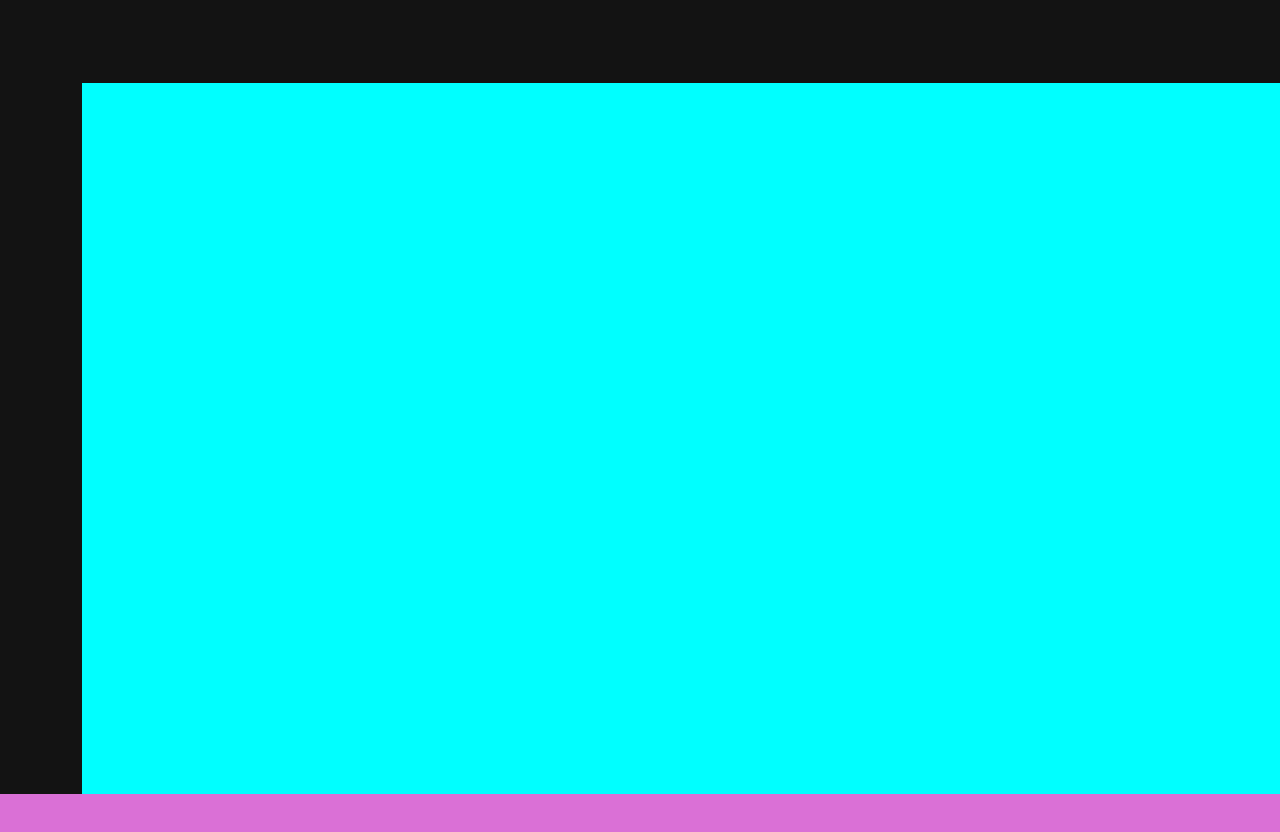
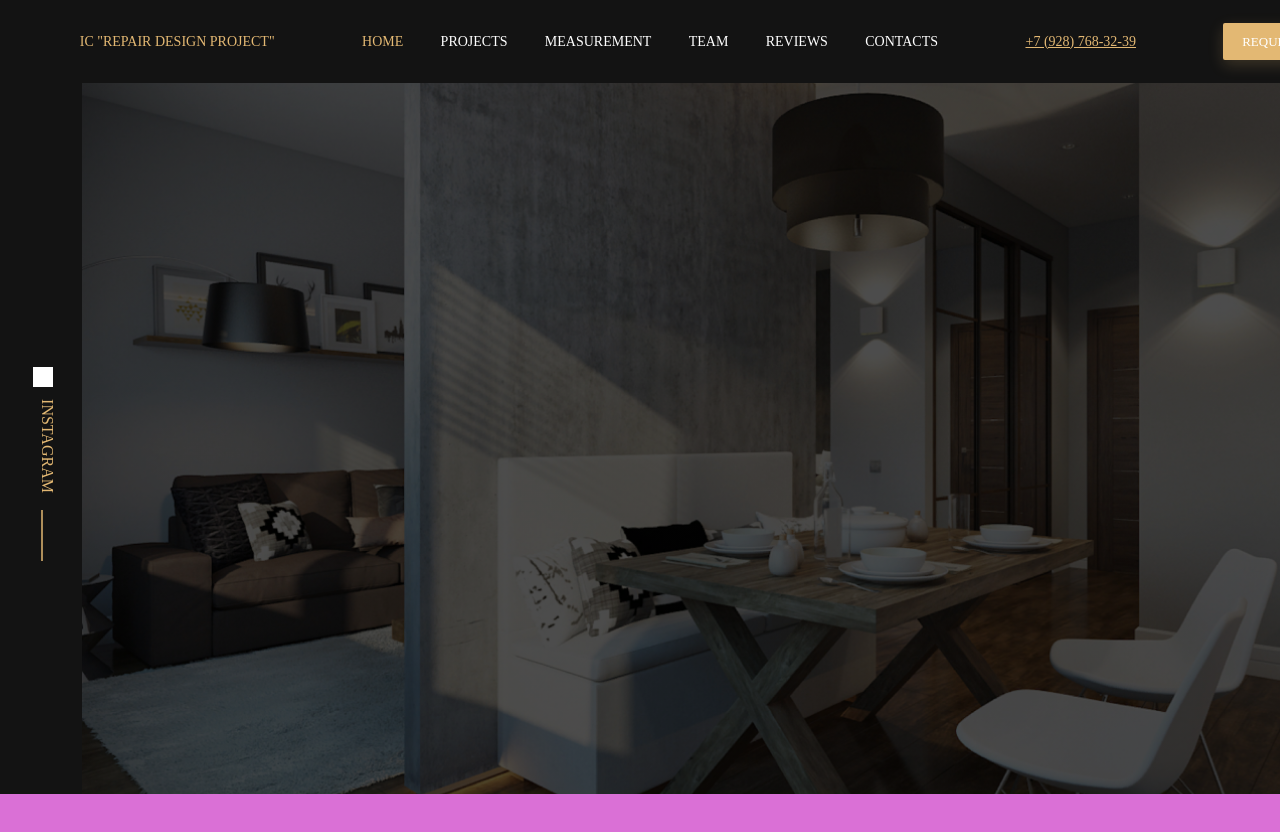
Before and after one commit to viktorsipach/repair-design-project, a plain HTML site: page index.html in a window 1280 px wide. Shown: the top 832 px of the page. Drawn offline with nearby package versions, Linux system fonts and the light colour scheme; a web font is replaced by a local one.

Commit message:
feat: add header

```diff
--- a/index.html
+++ b/index.html
@@ -1,19 +1,43 @@
 <!DOCTYPE html>
 <html lang="en">
+
 <head>
   <meta charset="UTF-8">
   <meta name="viewport" content="width=device-width, initial-scale=1.0">
   <meta http-equiv="X-UA-Compatible" content="ie=edge">
   <link rel="stylesheet" href="https://cdnjs.cloudflare.com/ajax/libs/meyer-reset/2.0/reset.min.css">
-    <link rel="stylesheet" type="text/css"  href="./scss/main.css">
+  <link href="https://fonts.googleapis.com/css?family=Faustina&display=swap" rel="stylesheet">
+  <link href="https://fonts.googleapis.com/css?family=Source+Serif+Pro:400,700&display=swap" rel="stylesheet">
+  <link rel="stylesheet" type="text/css" href="./scss/style.css">
   <title>Design</title>
 </head>
+
 <body>
   <div class="wrapper">
-      <header class="header"></header>
-      <div class="calculate-cost">
-        <aside class="calculate-cost__aside"></aside>
-        <section class="calculate-cost__section"></section>
+    <header class="header">
+      <h1 class="logo"> IC "Repair Design Project"</h1>
+      <ul class="header-menu">
+        <li class="header-menu__item"><a class="header-menu__link_disabled" href="#">HOME</a></li>
+        <li class="header-menu__item"><a class="header-menu__link" href="#">PROJECTS</a></li>
+        <li class="header-menu__item"><a class="header-menu__link" href="#">MEASUREMENT</a> </li>
+        <li class="header-menu__item"><a class="header-menu__link" href="#">TEAM </a> </li>
+        <li class="header-menu__item"><a class="header-menu__link" href="#">REVIEWS</a> </li>
+        <li class="header-menu__item"><a class="header-menu__link" href="#">CONTACTS</a></li>
+      </ul>
+      <p class="header-phone">+7 (928) 768-32-39</p>
+      <form action="#" class="header-form">
+        <input type="submit" value="Request a call" class="header-form__input">
+      </form>
+    </header>
+    <div class="main-container">
+      <aside class="aside">
+        <a href="#" class="aside__link">
+          <img class="aside__img" src="./assets/img/instagram.png" alt="instagram" width="20px" height="20px">
+          <p class="aside__text">instagram</p>
+          <img src="./assets/img/Vector.svg" alt="vector" class="aside__vector">
+        </a>
+      </aside>
+      <section class="calculate-cost"></section>
     </div>
     <section class="completed-projects"></section>
     <section class="video"></section>
@@ -30,4 +54,5 @@
     <footer class="footer"></footer>
   </div>
 </body>
+
 </html>
--- a/scss/layout/_calculate-cost.scss
+++ /dev/null
@@ -1,30 +0,0 @@
-.calculate-cost {
-    width: 100%;
-    height: 7%;
-    display: flex;
-
-    @media (max-width: 860px) {
-       width: 100%;
-       height: 5%;
-    }
-}
-
-.calculate-cost__aside {
-    width: 5.7%;
-    height: 100%;
-    background-color: #131313;
-
-    @media (max-width: 860px) {
-        display: none;
-    }
-}
-
-.calculate-cost__section {
-    width: 94.3%;
-    height: 100%;
-    background-color: aqua;
-
-    @media (max-width: 860px) {
-        width: 100%;
-    }
-}
--- a/scss/layout/_header.scss
+++ b/scss/layout/_header.scss
@@ -1,10 +1,115 @@
 .header {
     width: 100%;
     height: 0.82%;
+    position: relative;
+    display: flex;
+    justify-content: space-around;
+    align-items: center;
     background-color: #131313;
 
     @media (max-width: 860px) {
       width: 100%;
       height: 0.65%;
+      display: flex;
+      justify-content: space-around;
     }
 }
+
+.logo {
+  margin-left: 2.5%;
+  font-family:'Source Serif Pro', serif;
+  font-size: 14px;
+  line-height: 16px;
+  text-transform: uppercase;
+  color: #E3B873;
+
+  @media (max-width: 860px) {
+    margin-right: 5%;
+    margin-left: 5%;
+    font-size: 12px;
+    line-height: 14px;
+   }
+}
+
+.header-menu {
+  width: 40%;
+  display: flex;
+  justify-content: space-between;
+
+
+  &__link {
+    font-family: 'Source Serif Pro', serif;
+    font-size: 14px;
+    line-height: 16px;
+    text-decoration: none;
+    color: #FFFFFF;
+  }
+
+  &__link_disabled {
+    font-family: 'Source Serif Pro', serif;
+    font-size: 14px;
+    line-height: 16px;
+    text-decoration: none;
+    color: #E3B873;
+  }
+
+  &__link:hover {
+    color: #E3B873;
+  }
+
+  @media (max-width: 860px) {
+   display: none;
+  }
+
+}
+
+.header-phone {
+  font-family: 'Source Serif Pro', serif;
+  font-size: 14px;
+  line-height: 16px;
+  text-align: right;
+  text-decoration-line: underline;
+  color: #E3B873;
+
+  &:hover {
+    cursor: pointer;
+  }
+
+  @media (max-width: 860px) {
+    margin-left: 10%;
+    font-size: 12px;
+    line-height: 14px;
+    color: #FFFFFF;
+    text-decoration-line: none;
+   }
+}
+.header-form {
+  width: 10%;
+  height: 45%;
+  margin-right: 2%;
+
+  &__input {
+    width: 100%;
+    height: 100%;
+    font-family: 'Source Serif Pro', serif;
+    font-size: 13px;
+    line-height: 15px;
+    background: #E3B873;
+    box-shadow: 0px 5px 15px rgba(227, 184, 115, 0.2);
+    border-radius: 2px;
+    border: 0;
+    text-align: center;
+    text-transform: uppercase;
+    color: #FFFFFF;
+
+    &:hover {
+      cursor: pointer;
+    }
+
+}
+
+    @media (max-width: 860px) {
+      display: none;
+     }
+
+}
--- /dev/null
+++ b/scss/layout/_main.scss
@@ -0,0 +1,69 @@
+.main-container {
+    width: 100%;
+    height: 7%;
+    display: flex;
+
+    @media (max-width: 860px) {
+       width: 100%;
+       height: 5%;
+    }
+}
+
+.aside {
+    width: 5.7%;
+    height: 100%;
+    position: relative;
+    background-color: #131313;
+
+    &__img {
+        position: absolute;
+        top: 40%;
+        left: 40%;
+    }
+
+    &__vector {
+        position: absolute;
+        top: 60%;
+        left: 50%;
+    }
+
+    &__text {
+        position: absolute;
+        top: 50%;
+        font-family: 'Faustina', serif;
+        color: #E3B873;
+        -webkit-transform: rotate(90deg);
+        transform: rotate(90deg);
+        text-transform: uppercase;
+    }
+
+    &__text:hover {
+        color:#FFFFFF;
+    }
+
+    &__link {
+        display: block;
+        text-decoration: none;
+        color: #E3B873;
+    }
+
+    @media (max-width: 860px) {
+        display: none;
+    }
+}
+
+
+.calculate-cost {
+    width: 94.3%;
+    height: 100%;
+    background: linear-gradient( rgba(0, 0, 0, 0.7), rgba(0, 0, 0, 0.7) ), url("../assets/img/image4.3.jpg");
+    background-size: cover;
+
+
+    @media (max-width: 860px) {
+        width: 100%;
+        height: 100%;
+        background: linear-gradient( rgba(0, 0, 0, 0.7), rgba(0, 0, 0, 0.7) ), url("../assets/img/image4.7.png");
+        background-size: cover;
+    }
+}
--- a/scss/main.scss
+++ b/scss/style.scss
@@ -1,7 +1,7 @@
 
 @import 'layout/wrapper';
 @import 'layout/header';
-@import 'layout/calculate-cost';
+@import 'layout/main';
 @import 'layout/completed-projects';
 @import 'layout/video';
 @import 'layout/form-connection';
```
Also changed, not shown: assets/img/Vector.svg (added), assets/img/instagram.png (added), scss/main.css (deleted), scss/style.css (added), 2 other files. Lines whose indentation alone changed are shown as unchanged.
